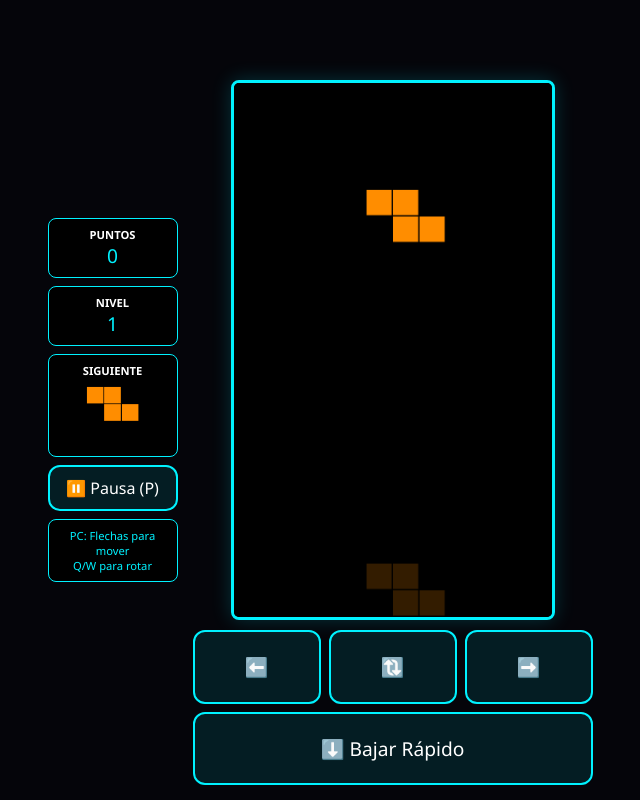
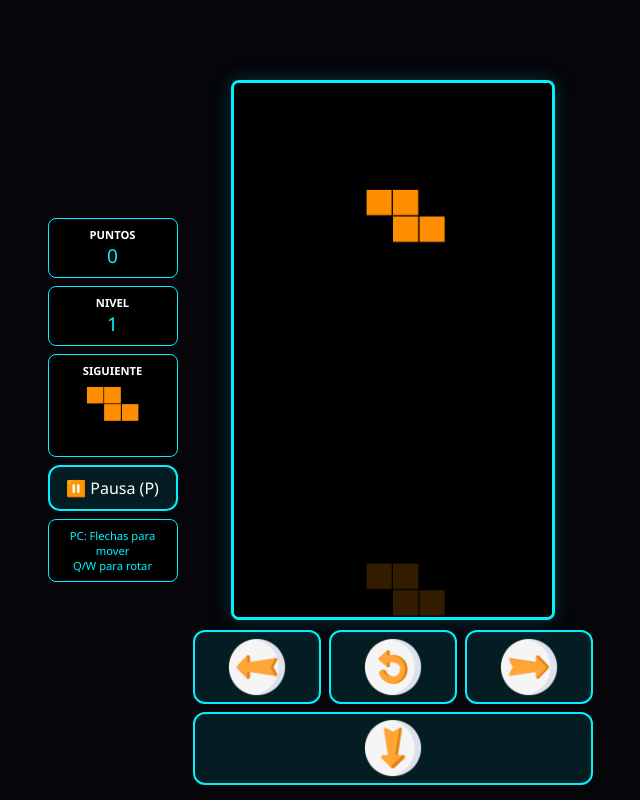
Before and after one commit to MarbinAlarconDesarrollador/tdah, a plain HTML site: page games/tetris/index.html in a window 1280 px wide. Shown: the whole page, without its empty margins (320-960 px from the left). Drawn offline with Linux system fonts and the light colour scheme.

Commit message:
iconos nuevos

```diff
--- a/games/tetris/index.html
+++ b/games/tetris/index.html
@@ -37,10 +37,18 @@
             <canvas id="tetris" width="360" height="600"></canvas>
 
             <div class="mobile-controls">
-                <button class="m-btn" id="btn-left">⬅️</button>
-                <button class="m-btn" id="btn-rotate">🔃</button>
-                <button class="m-btn" id="btn-right">➡️</button>
-                <button class="m-btn" id="btn-down" style="grid-column: span 3;">⬇️ Bajar Rápido</button>
+                <button class="m-btn" id="btn-left">
+                    <img src="../../assets/flecha-izquierda.png" alt="Flecha a la izquierda" style="width: 60px; height: 60px; color: var(--neon-blue);">
+                </button>
+                <button class="m-btn" id="btn-rotate">
+                    <img src="../../assets/rotar.png" alt="Flecha de rotación" style="width: 60px; height: 60px; ">
+                </button>
+                <button class="m-btn" id="btn-right">
+                    <img src="../../assets/flecha-derecha.png" alt="Flecha a la derecha" style="width: 60px; height: 60px; color: var(--neon-blue);">
+                </button>
+                <button class="m-btn" id="btn-down" style="grid-column: span 3;">
+                    <img src="../../assets/flecha-hacia-abajo.png" alt="Flecha hacia abajo" style="width: 60px; height: 60px; color: var(--neon-blue);">
+                </button>
             </div>
         </div>
         </div>
```
Also changed, not shown: assets/flecha-derecha.png (added), assets/flecha-hacia-abajo.png (added), assets/flecha-izquierda.png (added), assets/rotar.png (added).
